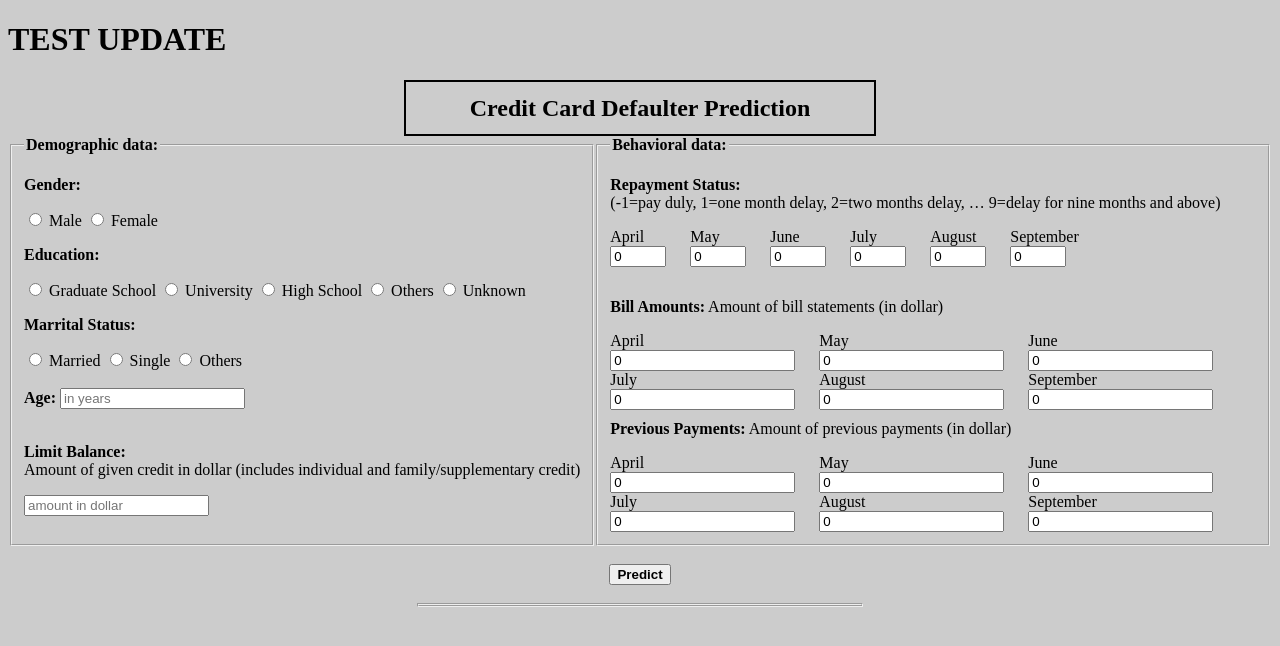
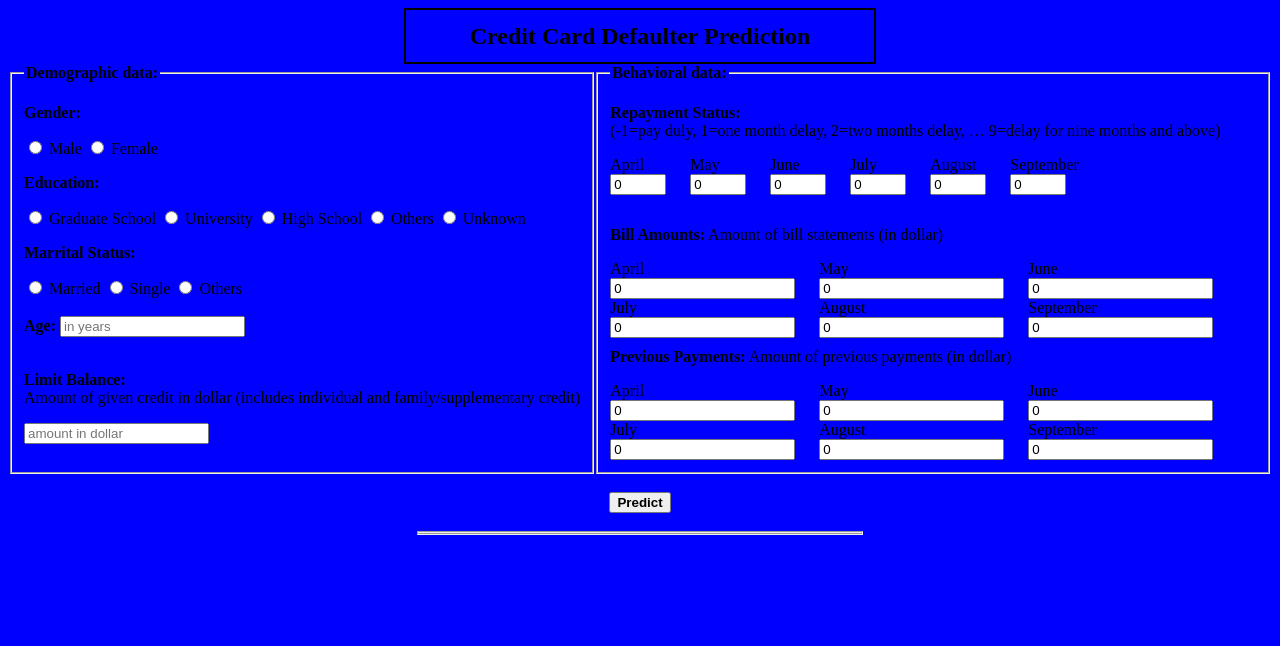
Before and after one commit to thuthao9198/credit-card-demo, a Flask app: page / in a window 1280 px wide. Shown: the top 646 px of the page. Run offline with Flask 2, Linux system fonts and the light colour scheme; parts of the project's set-up code (start-up, migrations or seed data) failed here and were passed over.

Commit message:
UPDATE INDEX

```diff
--- a/templates/index.html
+++ b/templates/index.html
@@ -12,7 +12,7 @@
 </head>
 <style>
 body  {
-  background-color: #cccccc;
+  background-color: blue ;
 }
 
 .result {
@@ -22,7 +22,7 @@ body  {
 }
 </style>
 <body>
-	<h1> TEST UPDATE </h1>
+
  <div class="predict">
 	<h2 style="margin: auto; width: 35%; padding: 1%; border: 2px solid; text-align: center;">Credit Card Defaulter Prediction</h2>
 
```
